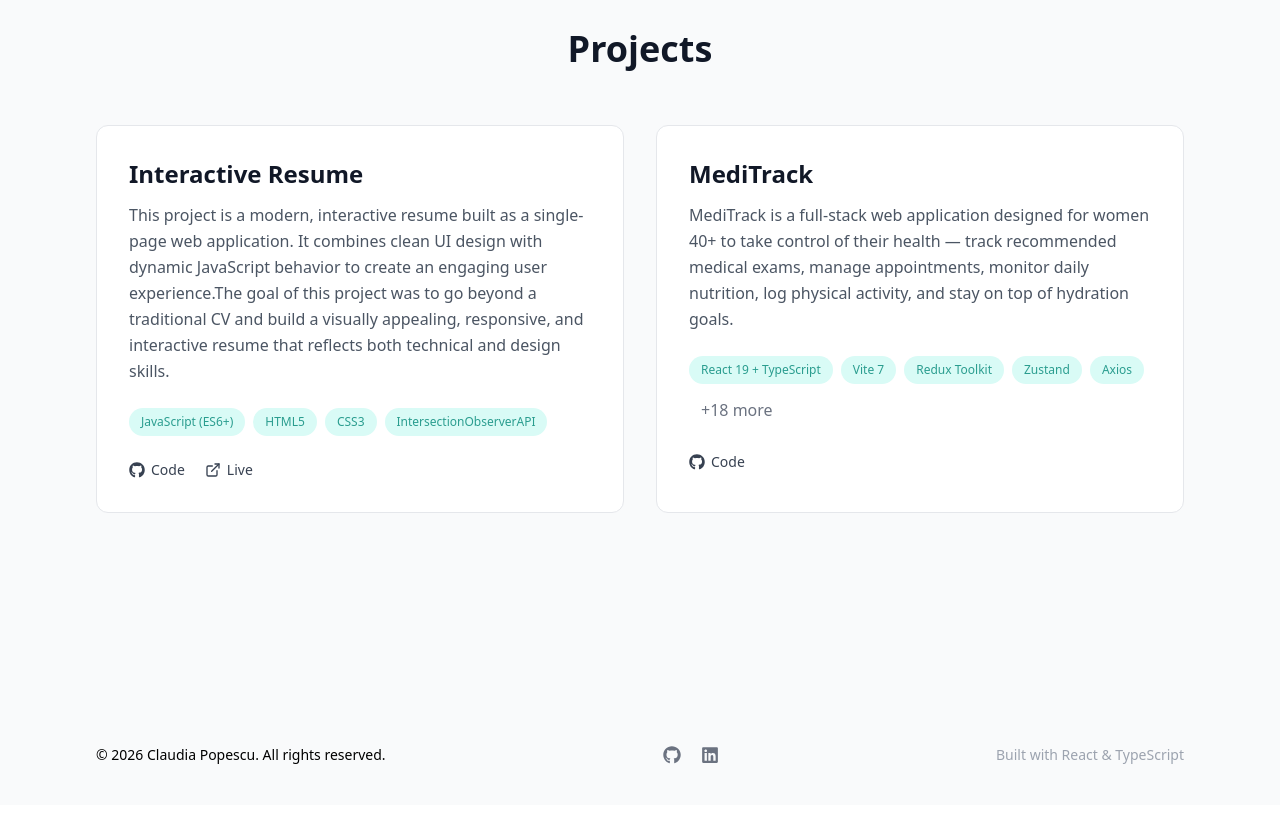
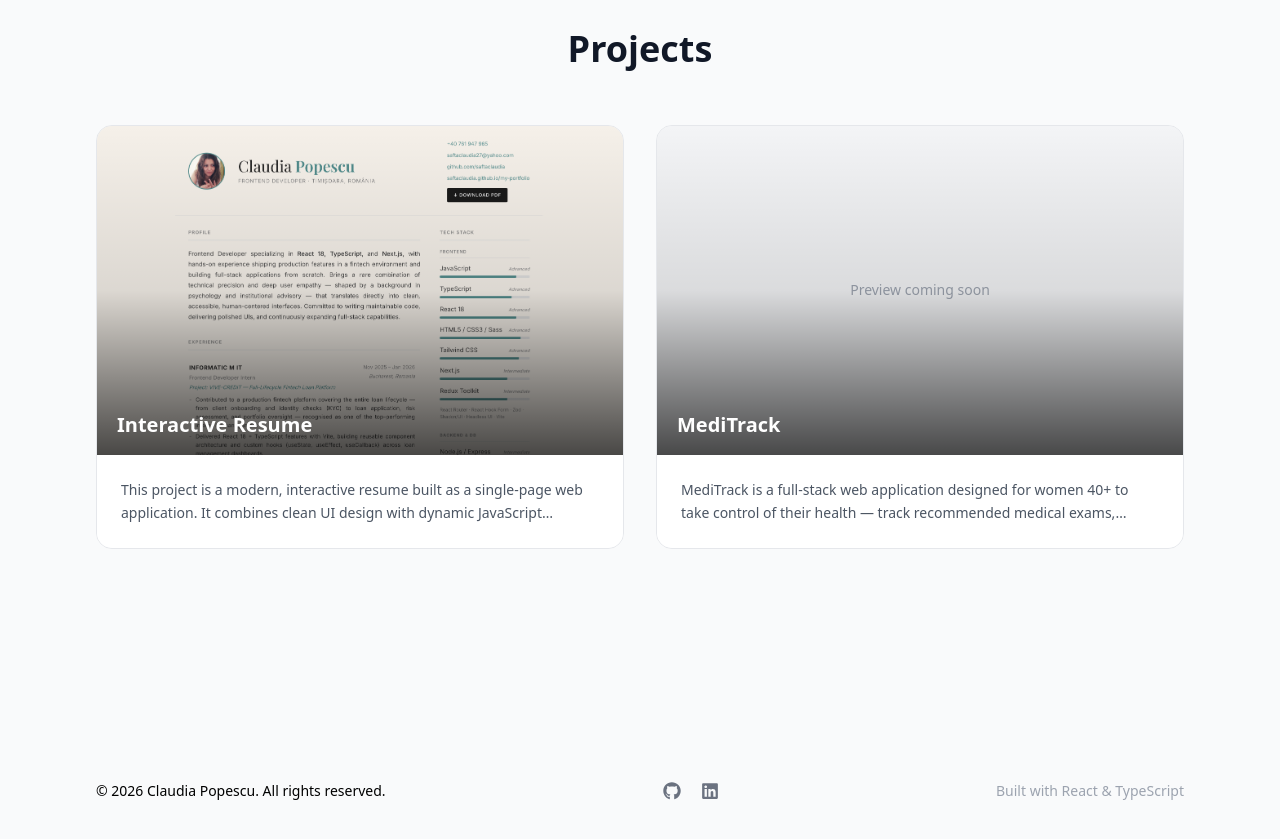
Before and after one commit to saftaclaudia/cp-portfolio, a React (Vite) app: page / in a window 1280 px wide. Shown: the part 840-1679 px from the top of the page. Before the commit the page ends 1645 px from the top, so only its background shows below. Built offline with nearby package versions, Linux system fonts and the light colour scheme.

Commit message:
Add dynamic project detail page wit useParams, redesign ProjectCard with image preview

```diff
--- a/package.json
+++ b/package.json
@@ -1,5 +1,5 @@
 {
-  "name": "my-portofoliu",
+  "name": "my-portfolio",
   "private": true,
   "version": "0.0.0",
   "type": "module",
--- a/src/App.tsx
+++ b/src/App.tsx
@@ -1,5 +1,6 @@
 import Header from "./components/Header";
 import { ThemeProvider } from "./context/ThemeContext";
+import ProjectDetailPage from "./pages/ProjectDetailPage";
 
 import { LanguageProvider } from "./context/LanguageContext";
 import { BrowserRouter, Routes, Route } from "react-router-dom";
@@ -22,6 +23,7 @@ function App() {
               <Routes>
                 <Route path="/" element={<Home />} />
                 <Route path="/contact" element={<ContactPage />} />
+                <Route path="/projects/:slug" element={<ProjectDetailPage />} />
               </Routes>
             </main>
             <Footer />
--- a/src/components/ProjectCard.tsx
+++ b/src/components/ProjectCard.tsx
@@ -1,63 +1,41 @@
+import { Link } from "react-router-dom";
 import type { Project } from "../types/project";
-import { FaGithub } from "react-icons/fa6";
-import { ExternalLink } from "lucide-react";
 
 interface ProjectCardProps {
   project: Project;
 }
 
 function ProjectCard({ project }: ProjectCardProps) {
-  const visibleTech = project.tech.slice(0, 5);
-  const remainingCount = project.tech.length - visibleTech.length;
-
   return (
-    <div className="bg-white dark:bg-gray-900 rounded-xl p-8 border border-gray-200 dark:border-gray-800 hover:border-mint-500 dark:hover:border-mint-500 hover:-translate-y-1 hover:shadow-xl dark:hover:shadow-mint-900/20 transition-all duration-300">
-      <h3 className="text-2xl font-bold text-gray-900 dark:text-white mb-3">
-        {project.title}
-      </h3>
-      <p className="text-gray-600 dark:text-gray-400 mb-6 leading-relaxed">
-        {project.description}
-      </p>
-      <div className="flex flex-wrap gap-2 mb-6">
-        {visibleTech.map((techName) => (
-          <span
-            key={techName}
-            className="text-xs font-medium bg-mint-100 dark:bg-gray-800 text-mint-700 dark:text-mint-300 px-3 py-1.5 rounded-full"
-          >
-            {techName}
-          </span>
-        ))}
-        {remainingCount > 0 && (
-          <span className="text-sx font-medium text-gray-500 dark:text-gray-400 px-3 py-1.5">
-            +{remainingCount} more
-          </span>
+    <Link
+      to={`/projects/${project.slug}`}
+      className="group block rounded-2xl overflow-hidden border border-gray-200 dark:border-gray-800 hover:border-mint-500 dark:hover:border-mint-500 hover:-translate-y-1 hover:shadow-xl dark:hover:shadow-mint-900/20 transition-all duration-300"
+    >
+      <div className="relative aspect-[16/10] bg-gray-100 dark:bg-gray-800 overflow-hidden">
+        {project.image ? (
+          <img
+            src={project.image}
+            alt={project.title}
+            className="w-full h-full object-cover object-top group-hover:scale-105 transition-transform duration-500"
+          />
+        ) : (
+          <div className="w-full h-full flex items-center justify-center text-gray-400 dark:text-gray-600 text-sm">
+            Preview coming soon
+          </div>
         )}
+        <div className="absolute inset-0 bg-gradient-to-t from-black/70 via-black/10 to-transparent" />
+        <h3 className="absolute bottom-4 left-5 text-xl font-bold text-white">
+          {project.title}
+        </h3>
       </div>
 
-      <div className="flex items-center gap-5">
-        <a
-          href={project.githubUrl}
-          target="_blank"
-          rel="noopener noreferrer"
-          className="flex items-center gap-1.5 text-sm text-gray-700 dark:text-gray-300 hover:text-mint-700 dark:hover:text-mint-300 transition-colors"
-        >
-          <FaGithub size={16} />
-          Code
-        </a>
-
-        {project.liveUrl && (
-          <a
-            href={project.liveUrl}
-            target="_blank"
-            rel="noopener noreferrer"
-            className="flex items-center gap-1.5 text-sm text-gray-700 dark:text-gray-300 hover:text-mint-700 dark:hover:text-mint-300 transition-colors"
-          >
-            <ExternalLink size={16} />
-            Live
-          </a>
-        )}
+      <div className="p-6 bg-white dark:bg-gray-900">
+        <p className="text-gray-600 dark:text-gray-400 text-sm leading-relaxed line-clamp-2">
+          {project.description}
+        </p>
       </div>
-    </div>
+    </Link>
   );
 }
+
 export default ProjectCard;
--- a/src/data/projects.ts
+++ b/src/data/projects.ts
@@ -1,8 +1,10 @@
 import type { Project } from "../types/project";
+import interactiveResumeImg from "../assets/projects/preview_interactive-resume.png";
 
 export const projects: Project[] = [
   {
     id: "project-1",
+    slug: "interactive-resume",
     title: "Interactive Resume",
     description:
       "This project is a modern, interactive resume built as a single-page web application. It combines clean UI design with dynamic JavaScript behavior to create an engaging user experience.The goal of this project was to go beyond a traditional CV and build a visually appealing, responsive, and interactive resume that reflects both technical and design skills.",
@@ -10,9 +12,11 @@ export const projects: Project[] = [
 
     liveUrl: "https://saftaclaudia.github.io/interactive-resume/",
     githubUrl: "https://github.com/saftaclaudia/interactive-resume",
+    image: interactiveResumeImg,
   },
   {
     id: "project-2",
+    slug: "meditack",
     title: "MediTrack",
     description:
       "MediTrack is a full-stack web application designed for women 40+ to take control of their health — track recommended medical exams, manage appointments, monitor daily nutrition, log physical activity, and stay on top of hydration goals.",
--- /dev/null
+++ b/src/pages/ProjectDetailPage.tsx
@@ -0,0 +1,78 @@
+import { useParams, Link, Navigate } from "react-router-dom";
+import { ArrowLeft, ExternalLink } from "lucide-react";
+import { FaGithub } from "react-icons/fa6";
+import { projects } from "../data/projects";
+
+function ProjectDetailPage() {
+  const { slug } = useParams<{ slug: string }>();
+  const project = projects.find((p) => p.slug === slug);
+
+  if (!project) {
+    return <Navigate to="/" replace />;
+  }
+
+  return (
+    <div className="max-w-4xl mx-auto px-8 py-16">
+      <Link
+        to="/#projects"
+        className="inline-flex items-center gap-2 text-sm text-gray-600 dark:text-gray-400 hover:text-mint-700 dark:hover:text-mint-300 transition-colors mb-8"
+      >
+        <ArrowLeft size={16} />
+        Back to projects
+      </Link>
+
+      {project.image && (
+        <div className="rounded-2xl overflow-hidden mb-8 border border-gray-200 dark:border-gray-800">
+          <img
+            src={project.image}
+            alt={project.title}
+            className="w-full h-auto"
+          />
+        </div>
+      )}
+
+      <h1 className="text-4xl font-bold text-gray-900 dark:text-white mb-4">
+        {project.title}
+      </h1>
+      <p className="text-gray-600 dark:text-gray-400 text-lg leading-relaxed mb-8">
+        {project.description}
+      </p>
+
+      <div className="flex flex-wrap gap-2 mb-8">
+        {project.tech.map((techName) => (
+          <span
+            key={techName}
+            className="text-sm font-medium bg-mint-100 dark:bg-gray-800 text-mint-700 dark:text-mint-300 px-3 py-1.5 rounded-full"
+          >
+            {techName}
+          </span>
+        ))}
+      </div>
+
+      <div className="flex items-center gap-6">
+        <a
+          href={project.githubUrl}
+          target="_blank"
+          rel="noopener noreferrer"
+          className="flex items-center gap-2 bg-gray-900 dark:bg-white text-white dark:text-gray-900 px-6 py-3 rounded-lg font-medium hover:bg-gray-800 dark:hover:bg-gray-100 transition-colors"
+        >
+          <FaGithub size={18} />
+          View Code
+        </a>
+        {project.liveUrl && (
+          <a
+            href={project.liveUrl}
+            target="_blank"
+            rel="noopener noreferrer"
+            className="flex items-center gap-2 text-gray-900 dark:text-white font-medium underline underline-offset-4 hover:text-mint-700 dark:hover:text-mint-300 transition-colors"
+          >
+            <ExternalLink size={18} />
+            Live Demo
+          </a>
+        )}
+      </div>
+    </div>
+  );
+}
+
+export default ProjectDetailPage;
--- a/src/types/project.ts
+++ b/src/types/project.ts
@@ -1,5 +1,6 @@
 export interface Project {
   id: string;
+  slug: string;
   title: string;
   description: string;
   tech: string[];
```
Also changed, not shown: src/assets/projects/preview_interactive-resume.png (added), 1 other file (tests, documents, lock files or other folders).
